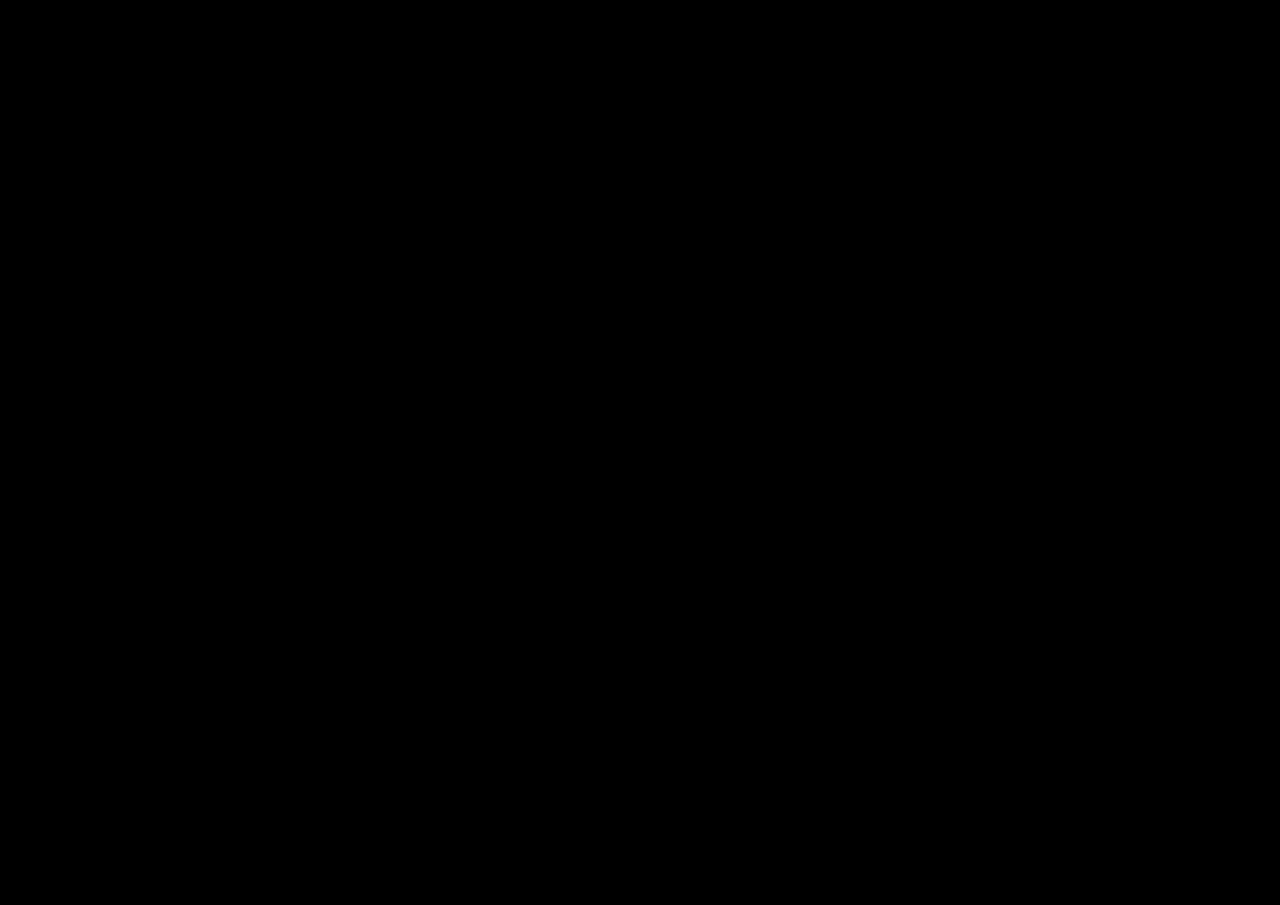
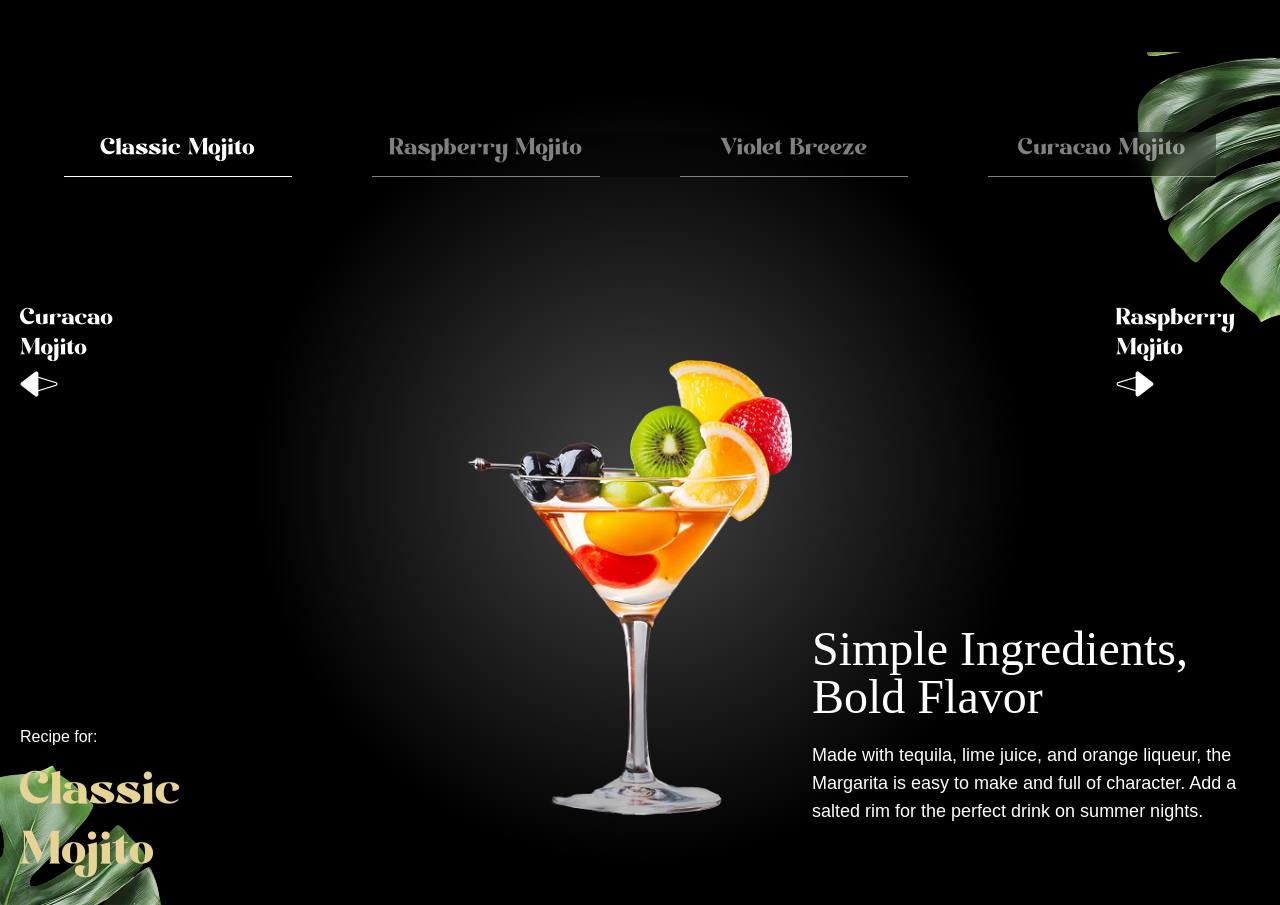
Before and after one commit to Vader1970/gsap_cocktails, a React (Vite) app: page / in a window 1280 px wide. Shown: the part 4120-5025 px from the top of the page. Before the commit the page ends 4012 px from the top, so only its background shows below. Built offline with nearby package versions, Linux system fonts and the light colour scheme; a web font is replaced by a local one.

Commit message:
implemented menu section

```diff
--- a/constants/index.js
+++ b/constants/index.js
@@ -8,7 +8,7 @@ const navLinks = [
     title: "About Us",
   },
   {
-    id: "work",
+    id: "art",
     title: "The Art",
   },
   {
@@ -134,7 +134,7 @@ const socials = [
   },
 ];
 
-const sliderLists = [
+const allCocktails = [
   {
     id: 1,
     name: "Classic Mojito",
@@ -179,5 +179,5 @@ export {
   openingHours,
   storeInfo,
   socials,
-  sliderLists,
+  allCocktails,
 };
--- a/src/App.jsx
+++ b/src/App.jsx
@@ -5,6 +5,7 @@ import Hero from "./components/Hero";
 import Cocktails from "./components/Cocktails";
 import About from "./components/About";
 import Art from "./components/Art";
+import Menu from "./components/Menu";
 
 gsap.registerPlugin(ScrollTrigger, SplitText);
 
@@ -16,6 +17,7 @@ const App = () => {
       <Cocktails />
       <About />
       <Art />
+      <Menu />
     </main>
   );
 };
--- /dev/null
+++ b/src/components/Menu.jsx
@@ -0,0 +1,160 @@
+"use client";
+
+import { allCocktails } from "../../constants/index.js";
+import { useRef, useState } from "react";
+import { useGSAP } from "@gsap/react";
+import gsap from "gsap";
+
+const Menu = () => {
+  const contentRef = useRef();
+  const [currentIndex, setCurrentIndex] = useState(0);
+
+  useGSAP(() => {
+    gsap.fromTo("#title", { opacity: 0 }, { opacity: 1, duration: 1 });
+    gsap.fromTo(
+      ".cocktail img",
+      { opacity: 0, xPercent: -100 },
+      {
+        xPercent: 0,
+        opacity: 1,
+        duration: 1,
+        ease: "power1.inOut",
+      }
+    );
+    gsap.fromTo(
+      ".details h2",
+      { yPercent: 100, opacity: 0 },
+      {
+        yPercent: 0,
+        opacity: 100,
+        ease: "power1.inOut",
+      }
+    );
+    gsap.fromTo(
+      ".details p",
+      { yPercent: 100, opacity: 0 },
+      {
+        yPercent: 0,
+        opacity: 100,
+        ease: "power1.inOut",
+      }
+    );
+
+    // Leaf animation - same as Hero section
+    gsap
+      .timeline({
+        scrollTrigger: {
+          trigger: "#menu",
+          start: "top top",
+          end: "bottom top",
+          scrub: true,
+        },
+      })
+      .to("#m-right-leaf", { y: 300 }, 0)
+      .to("#m-left-leaf", { y: -300 }, 0);
+  }, [currentIndex]);
+
+  const totalCocktails = allCocktails.length;
+
+  const goToSlide = (index) => {
+    const newIndex = (index + totalCocktails) % totalCocktails;
+
+    setCurrentIndex(newIndex);
+  };
+
+  const getCocktailAt = (indexOffset) => {
+    return allCocktails[
+      (currentIndex + indexOffset + totalCocktails) % totalCocktails
+    ];
+  };
+
+  const currentCocktail = getCocktailAt(0);
+  const prevCocktail = getCocktailAt(-1);
+  const nextCocktail = getCocktailAt(1);
+
+  return (
+    <section
+      id="menu"
+      aria-labelledby="menu-heading"
+      className="overflow-hidden"
+    >
+      <img
+        src="/images/slider-left-leaf.png"
+        alt="left-leaf"
+        id="m-left-leaf"
+      />
+      <img
+        src="/images/slider-right-leaf.png"
+        alt="right-leaf"
+        id="m-right-leaf"
+      />
+
+      <h2 id="menu-heading" className="sr-only">
+        Cocktail Menu
+      </h2>
+
+      <nav className="cocktail-tabs" aria-label="Cocktail Navigation">
+        {allCocktails.map((cocktail, index) => {
+          const isActive = index === currentIndex;
+
+          return (
+            <button
+              key={cocktail.id}
+              className={`
+				${isActive ? "text-white border-white" : "text-white/50 border-white/50"}
+			 `}
+              onClick={() => goToSlide(index)}
+            >
+              {cocktail.name}
+            </button>
+          );
+        })}
+      </nav>
+
+      <div className="content">
+        <div className="arrows">
+          <button
+            className="text-left"
+            onClick={() => goToSlide(currentIndex - 1)}
+          >
+            <span>{prevCocktail.name}</span>
+            <img
+              src="/images/right-arrow.png"
+              alt="right-arrow"
+              aria-hidden="true"
+            />
+          </button>
+
+          <button
+            className="text-left"
+            onClick={() => goToSlide(currentIndex + 1)}
+          >
+            <span>{nextCocktail.name}</span>
+            <img
+              src="/images/left-arrow.png"
+              alt="left-arrow"
+              aria-hidden="true"
+            />
+          </button>
+        </div>
+
+        <div className="cocktail">
+          <img src={currentCocktail.image} className="object-contain" />
+        </div>
+
+        <div className="recipe">
+          <div ref={contentRef} className="info">
+            <p>Recipe for:</p>
+            <p id="title">{currentCocktail.name}</p>
+          </div>
+
+          <div className="details">
+            <h2>{currentCocktail.title}</h2>
+            <p>{currentCocktail.description}</p>
+          </div>
+        </div>
+      </div>
+    </section>
+  );
+};
+export default Menu;
--- a/src/index.css
+++ b/src/index.css
@@ -311,7 +311,7 @@ body {
     }
 
     #m-right-leaf {
-      @apply object-contain absolute -top-40 right-0 md:w-fit w-1/4;
+      @apply object-contain absolute top-0 right-0 md:w-fit w-1/4;
     }
 
     .cocktail-tabs {
```
